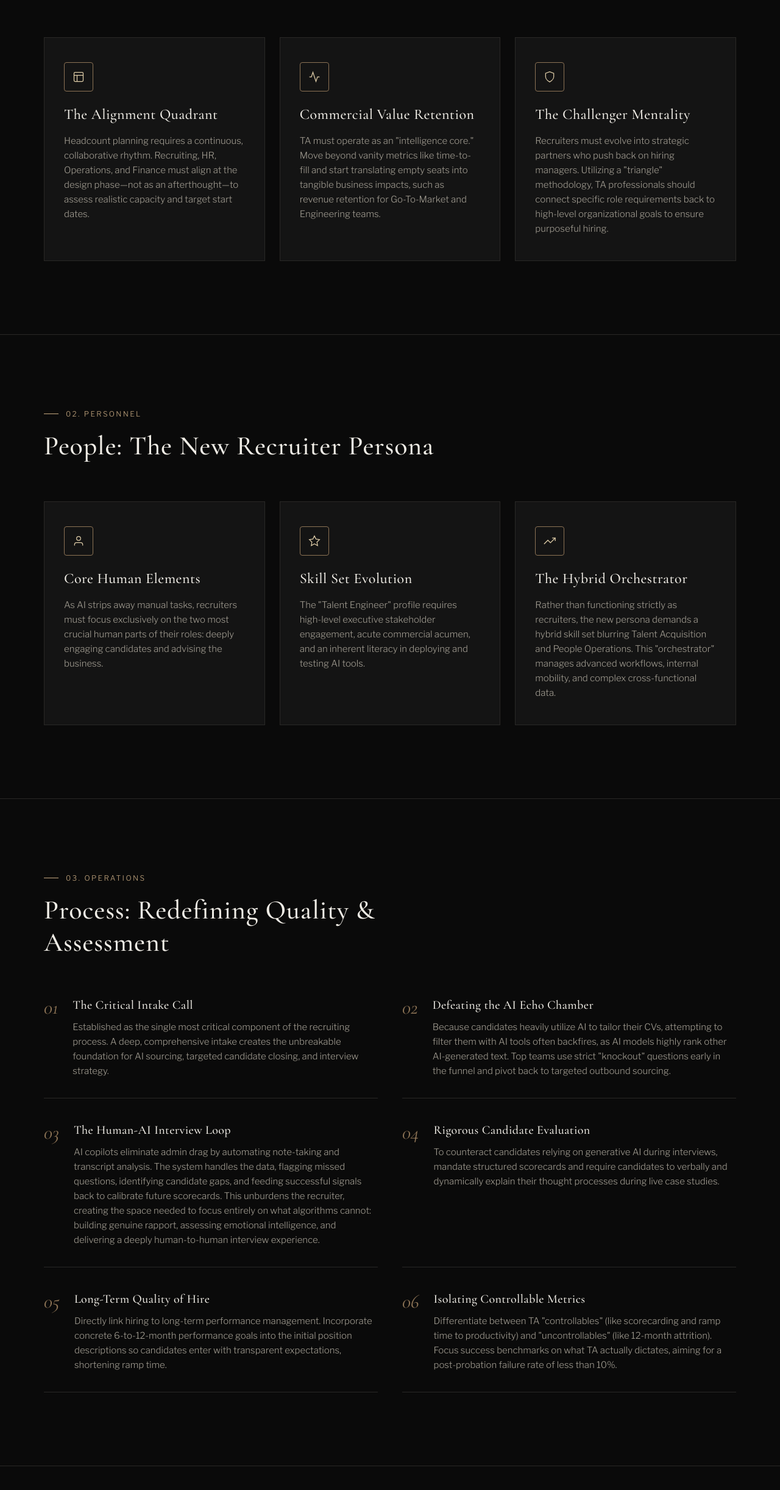
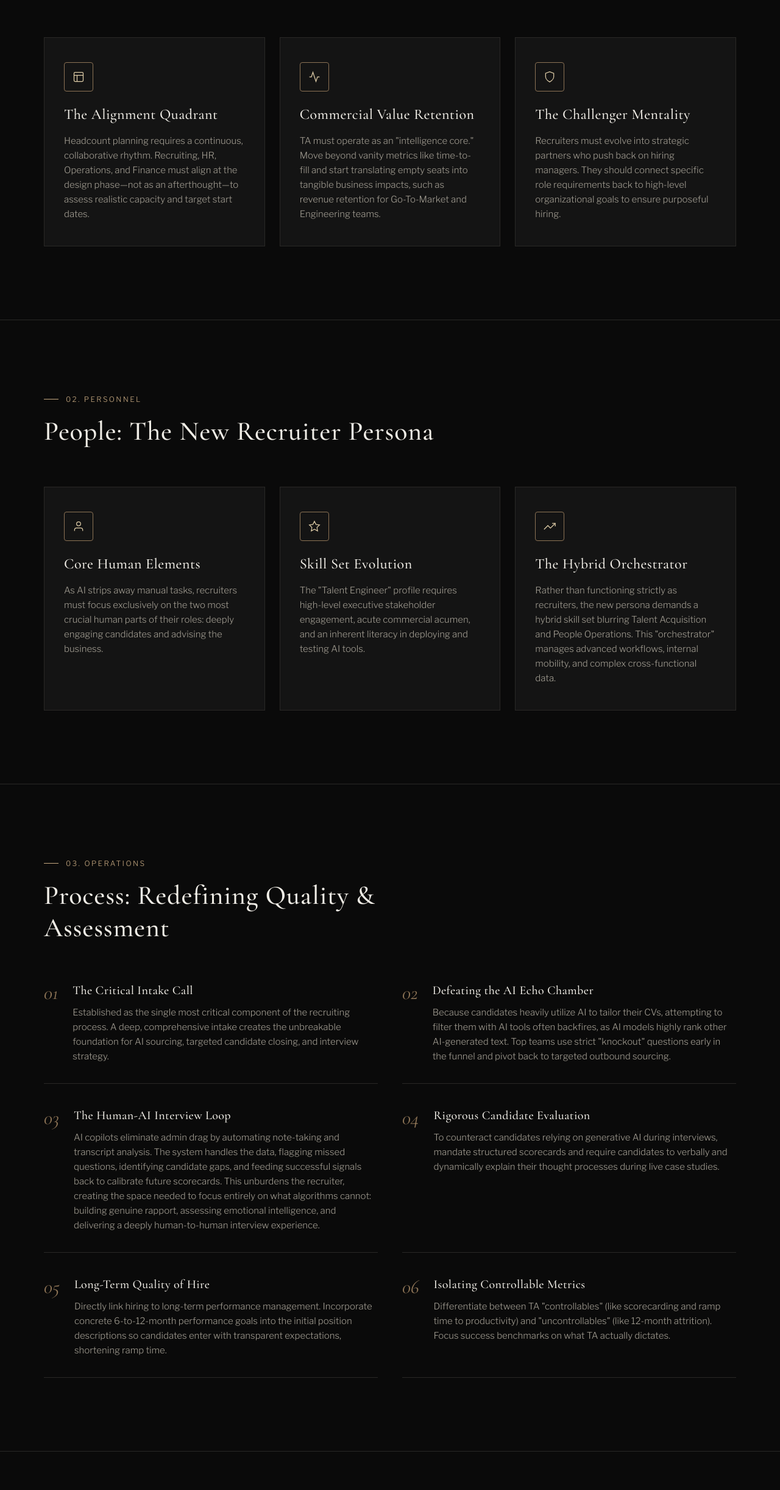
Before and after one commit to rgalas1/TalentOS, a plain HTML site: page index.html in a window 1280 px wide. Shown: the part 945-3388 px from the top of the page at 61% size. Drawn offline with nearby package versions, Linux system fonts and the light colour scheme.

Commit message:
Update index.html

```diff
--- a/index.html
+++ b/index.html
@@ -444,7 +444,7 @@
                         <svg viewBox="0 0 24 24" fill="none" stroke="currentColor" stroke-width="1.5"><path d="M12 22s8-4 8-10V5l-8-3-8 3v7c0 6 8 10 8 10z"></path></svg>
                     </div>
                     <h3 class="card-title">The Challenger Mentality</h3>
-                    <p class="card-desc">Recruiters must evolve into strategic partners who push back on hiring managers. Utilizing a "triangle" methodology, TA professionals should connect specific role requirements back to high-level organizational goals to ensure purposeful hiring.</p>
+                    <p class="card-desc">Recruiters must evolve into strategic partners who push back on hiring managers. They should connect specific role requirements back to high-level organizational goals to ensure purposeful hiring.</p>
                 </div>
             </div>
         </div>
@@ -537,7 +537,7 @@
                     <div class="process-num">06</div>
                     <div class="process-content">
                         <h4>Isolating Controllable Metrics</h4>
-                        <p>Differentiate between TA "controllables" (like scorecarding and ramp time to productivity) and "uncontrollables" (like 12-month attrition). Focus success benchmarks on what TA actually dictates, aiming for a post-probation failure rate of less than 10%.</p>
+                        <p>Differentiate between TA "controllables" (like scorecarding and ramp time to productivity) and "uncontrollables" (like 12-month attrition). Focus success benchmarks on what TA actually dictates.</p>
                     </div>
                 </div>
             </div>
```
